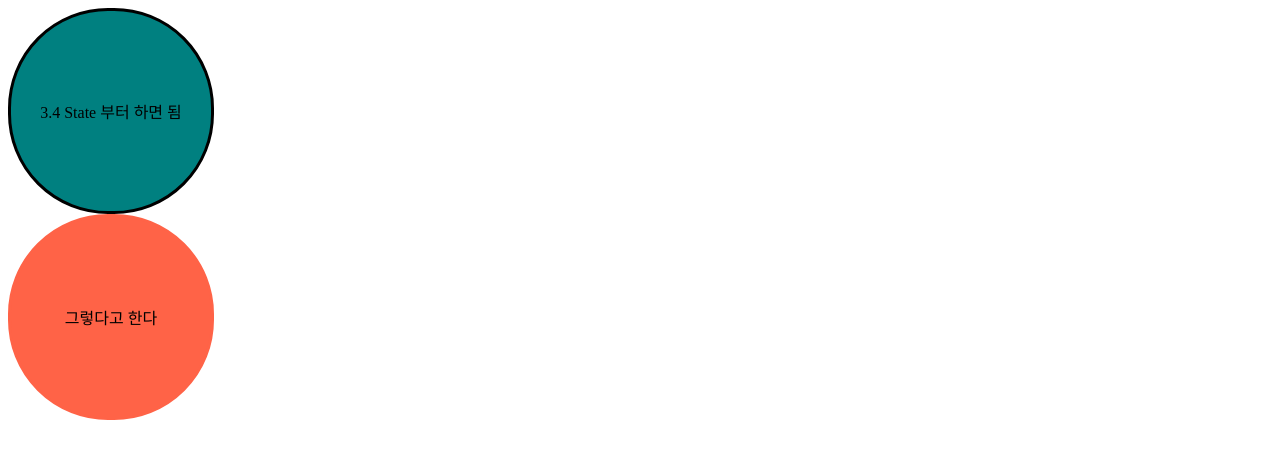
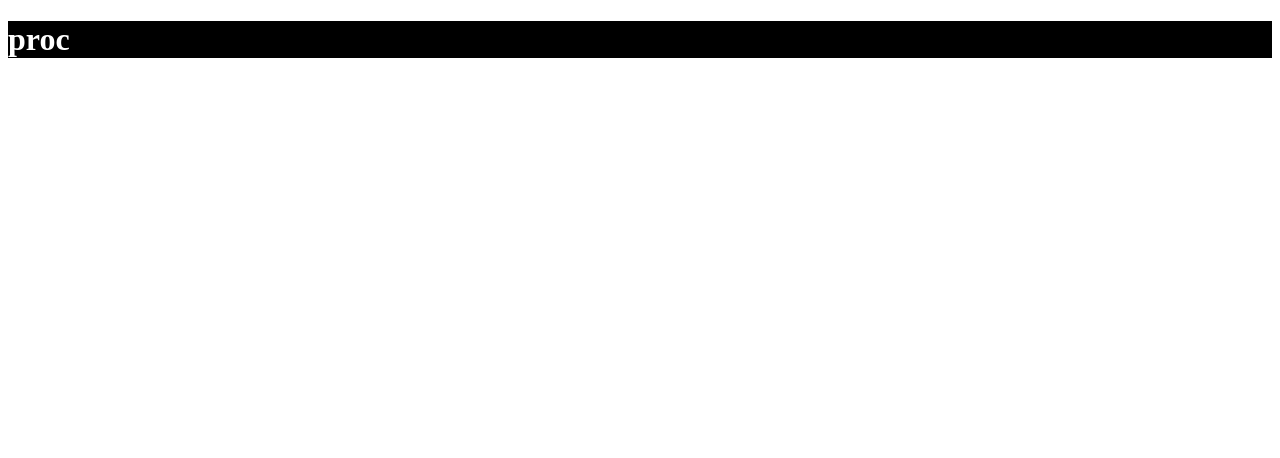
Before and after one commit to funky1119/react-func, a React (Create React App) app: page / in a window 1280 px wide. Shown: the top 458 px of the page. Built offline with nearby package versions, Linux system fonts and the light colour scheme.

Commit message:
styled components Theme

```diff
--- a/src/App.tsx
+++ b/src/App.tsx
@@ -1,12 +1,19 @@
-import React from "react";
-import Circle from "./screens/Circle/Circle";
+import React, { useState } from "react";
+import styled from "styled-components";
 
 function App() {
+  const Container = styled.div`
+    background-color: ${(props) => props.theme.bgColor};
+  `;
+
+  const H1 = styled.h1`
+    color: ${(props) => props.theme.textColor};
+  `;
+
   return (
-    <div>
-      <Circle bgColor={"teal"} borderColor="black" />
-      <Circle bgColor={"tomato"} text={"그렇다고 한다"} />
-    </div>
+    <Container>
+      <H1>proc</H1>
+    </Container>
   );
 }
 
--- a/src/index.tsx
+++ b/src/index.tsx
@@ -1,12 +1,16 @@
 import React from "react";
 import ReactDOM from "react-dom/client";
 import App from "./App";
+import { ThemeProvider } from "styled-components";
+import { darkTheme, lightTheme } from "./theme";
 
 const root = ReactDOM.createRoot(
   document.getElementById("root") as HTMLElement
 );
 root.render(
   <React.StrictMode>
-    <App />
+    <ThemeProvider theme={darkTheme}>
+      <App />
+    </ThemeProvider>
   </React.StrictMode>
 );
--- /dev/null
+++ b/src/theme.ts
@@ -0,0 +1,15 @@
+import { DefaultTheme } from "styled-components";
+
+const lightTheme: DefaultTheme = {
+  bgColor: "white",
+  textColor: "black",
+  btnColor: "tomato",
+};
+
+const darkTheme: DefaultTheme = {
+  bgColor: "black",
+  textColor: "white",
+  btnColor: "teal",
+};
+
+export { lightTheme, darkTheme };
```
Also changed, not shown: src/styled.d.ts (added, +9 -0 lines).
